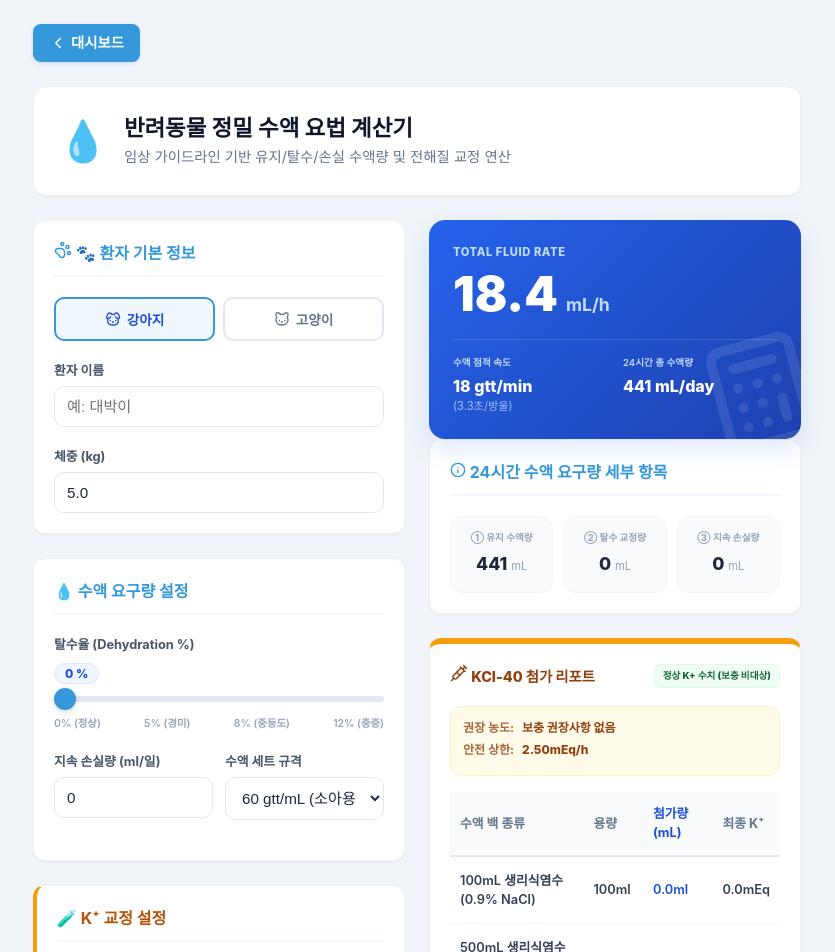
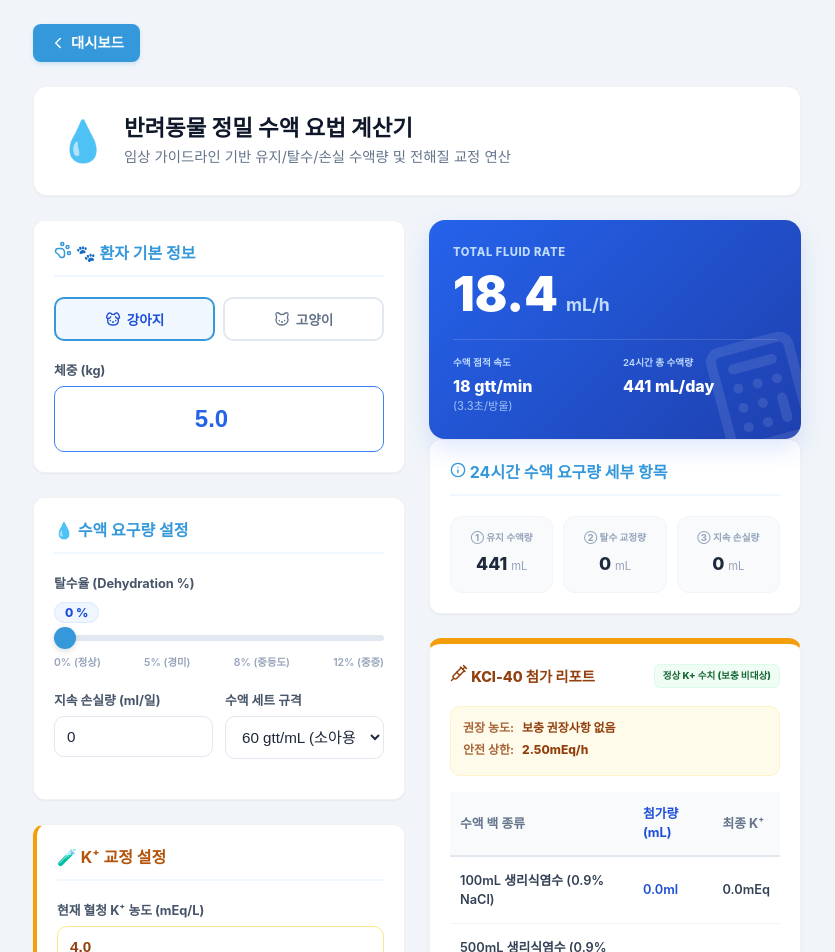
Before and after one commit to dvmhasik-maker/vetapp, a React (Vite) app: page /fluid-therapy in a window 1280 px wide. Shown: the top 952 px of the page, without its empty margins (223-1058 px from the left). Built offline with nearby package versions, Linux system fonts and the light colour scheme.

Commit message:
feat(fluid): remove patient name, enlarge weight input, and refine KCl report

```diff
--- a/src/components/tools/FluidTherapy/FluidForm.tsx
+++ b/src/components/tools/FluidTherapy/FluidForm.tsx
@@ -41,17 +41,6 @@ const FluidForm: React.FC<FluidFormProps> = ({
           </div>
         </div>
 
-        <div className="input-group-fluid">
-          <label className="input-label-fluid">환자 이름</label>
-          <input
-            type="text"
-            value={patient.name}
-            onChange={(e) => setPatient({...patient, name: e.target.value})}
-            placeholder="예: 대박이"
-            className="input-field-fluid"
-          />
-        </div>
-
         <div className="input-group-fluid no-margin">
           <label className="input-label-fluid">체중 (kg)</label>
           <input
@@ -60,7 +49,7 @@ const FluidForm: React.FC<FluidFormProps> = ({
             onChange={(e) => setPatient({...patient, weight: e.target.value})}
             step="0.1"
             placeholder="0.0"
-            className="input-field-fluid"
+            className="input-field-fluid-large"
           />
         </div>
       </div>
--- a/src/components/tools/FluidTherapy/FluidResultView.tsx
+++ b/src/components/tools/FluidTherapy/FluidResultView.tsx
@@ -84,7 +84,6 @@ const FluidResultView: React.FC<FluidResultViewProps> = ({
               <thead>
                 <tr>
                   <th>수액 백 종류</th>
-                  <th className="text-right">용량</th>
                   <th className="text-right highlight">첨가량(mL)</th>
                   <th className="text-right">최종 K⁺</th>
                 </tr>
@@ -93,7 +92,6 @@ const FluidResultView: React.FC<FluidResultViewProps> = ({
                 {result.kSupplements.map((sup, idx) => (
                   <tr key={idx} className={sup.isLRS ? 'lrs-row' : ''}>
                     <td>{sup.bagName}</td>
-                    <td className="text-right">{sup.volume}ml</td>
                     <td className="text-right highlight font-bold">{sup.addAmount}ml</td>
                     <td className="text-right">{sup.totalK}mEq</td>
                   </tr>
@@ -107,8 +105,7 @@ const FluidResultView: React.FC<FluidResultViewProps> = ({
             {result.kSupplements.map((sup, idx) => (
               <div key={idx} className={`k-row-mini-card ${sup.isLRS ? 'lrs' : ''}`}>
                 <div className="mini-card-title">{sup.bagName}</div>
-                <div className="mini-card-grid">
-                  <div className="cell"><span className="c-label">용량</span><span className="c-val">{sup.volume}ml</span></div>
+                <div className="mini-card-grid-refined">
                   <div className="cell"><span className="c-label">첨가량</span><span className="c-val highlight">{sup.addAmount}ml</span></div>
                   <div className="cell"><span className="c-label">K⁺총량</span><span className="c-val">{sup.totalK}mEq</span></div>
                 </div>
--- a/src/components/tools/FluidTherapy/index.tsx
+++ b/src/components/tools/FluidTherapy/index.tsx
@@ -61,11 +61,14 @@ const FluidTherapy: React.FC = () => {
         .input-label-fluid { display: block; font-size: 0.8rem; font-weight: 700; color: #475569; margin-bottom: 6px; }
 
         .patient-grid-fluid { display: grid; grid-template-columns: 1fr 1fr; gap: 12px; }
-        .input-field-fluid, .select-field-fluid {
+        .input-field-fluid, .select-field-fluid, .input-field-fluid-large {
           width: 100%; padding: 11px 12px; border-radius: 10px; border: 1.5px solid #e2e8f0;
           background: #fff; font-size: 0.95rem; color: #1e293b; outline: none; transition: all 0.2s;
         }
-        .input-field-fluid:focus, .select-field-fluid:focus { border-color: #3b82f6; box-shadow: 0 0 0 3px rgba(59, 130, 246, 0.1); }
+        .input-field-fluid-large {
+          padding: 18px 16px; font-size: 1.5rem; font-weight: 800; text-align: center; color: #2563eb; border-color: #3b82f6;
+        }
+        .input-field-fluid:focus, .select-field-fluid:focus, .input-field-fluid-large:focus { border-color: #3b82f6; box-shadow: 0 0 0 3px rgba(59, 130, 246, 0.1); }
 
         .species-toggle-grid { display: grid; grid-template-columns: 1fr 1fr; gap: 8px; }
         .species-btn-small {
@@ -136,7 +139,9 @@ const FluidTherapy: React.FC = () => {
         .k-row-mini-card { background: #fff; border: 1px solid #e2e8f0; border-radius: 12px; padding: 14px; }
         .k-row-mini-card.lrs { border-color: #86efac; background: #f0fdf4; }
         .mini-card-title { font-size: 0.8rem; font-weight: 800; color: #1e293b; margin-bottom: 10px; }
-        .mini-card-grid { display: grid; grid-template-columns: repeat(3, 1fr); gap: 10px; }
+        .mini-card-grid, .mini-card-grid-refined { display: grid; gap: 10px; }
+        .mini-card-grid { grid-template-columns: repeat(3, 1fr); }
+        .mini-card-grid-refined { grid-template-columns: 1fr 1fr; }
         .cell { display: flex; flex-direction: column; align-items: center; }
         .c-label { font-size: 0.6rem; color: #94a3b8; font-weight: 600; margin-bottom: 2px; }
         .c-val { font-size: 0.9rem; font-weight: 800; color: #334155; }
--- a/src/components/tools/FluidTherapy/types.ts
+++ b/src/components/tools/FluidTherapy/types.ts
@@ -1,5 +1,4 @@
 export interface PatientData {
-  name: string;
   species: 'dog' | 'cat';
   weight: string;
 }
--- a/src/components/tools/FluidTherapy/useFluidLogic.tsx
+++ b/src/components/tools/FluidTherapy/useFluidLogic.tsx
@@ -3,7 +3,6 @@ import { PatientData, FluidInput, FluidResult, KSupplementResult } from './types
 
 export const useFluidLogic = () => {
   const [patient, setPatient] = useState<PatientData>({
-    name: '',
     species: 'dog',
     weight: '5.0'
   });
```
